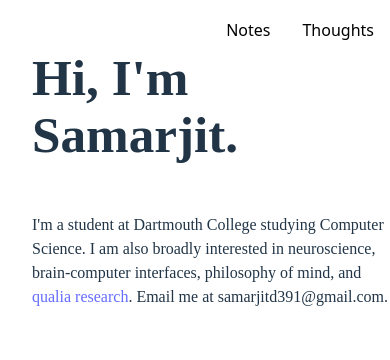
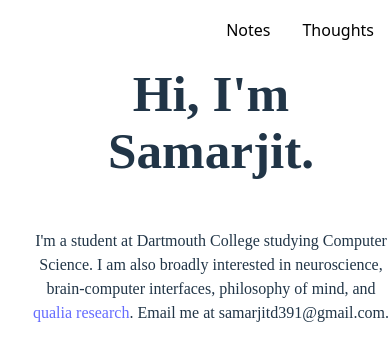
Before and after one commit to sd393/website, a React (Vite) app in the folder personal_website/: page / in a window 390 px wide. Shown: the top 360 px of the page. Built offline with nearby package versions, Linux system fonts and the light colour scheme; a web font is replaced by a local one.

Commit message:
responsive to mobile

```diff
--- a/personal_website/index.html
+++ b/personal_website/index.html
@@ -4,7 +4,7 @@
     <meta charset="UTF-8" />
     <link rel="icon" type="png" href="/src/assets/brain.png" />
     <meta name="viewport" content="width=device-width, initial-scale=1.0" />
-    <title>personal_website</title>
+    <title>Samarjit Deshmukh</title>
   </head>
   <body>
     <div id="root"></div>
--- a/personal_website/src/components/home.css
+++ b/personal_website/src/components/home.css
@@ -6,7 +6,7 @@
 
 .parent-home {
     position: fixed;
-    top: 1rem;
+    top: 2rem;
     left: 2rem;
     display: flex;
     flex-direction: column;
@@ -15,6 +15,12 @@
     text-align: left;
 }
 
+@media (max-width: 768px) {
+  .parent-home {
+    text-align: center;
+  }
+}
+
 .home {
     font-family: "San Francisco";
 }
```
